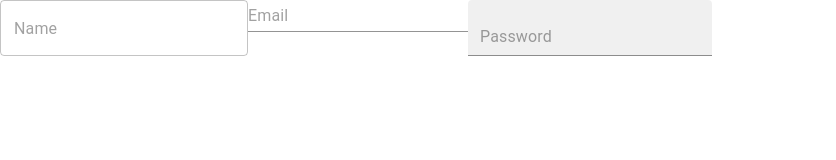
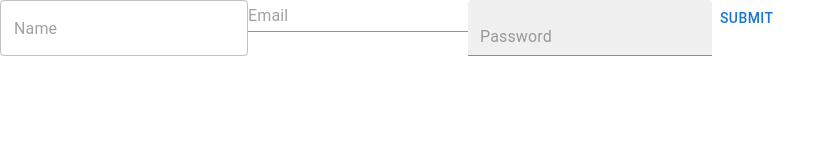
Before and after one commit to donghun-k/keep-learning, a React (Create React App) app: page / in a window 1280 px wide. Shown: the top 160 px of the page, without its empty margins (0-836 px from the left). Built offline with nearby package versions, Linux system fonts and the light colour scheme; the HTML template or start-up script is replaced by a standard one.

Commit message:
저장소 통합

```diff
--- a/src/Test.jsx
+++ b/src/Test.jsx
@@ -1,22 +1,55 @@
-import { TextField, Typography } from '@mui/material';
+import { Button, TextField } from '@mui/material';
 import React from 'react';
 import { useState } from 'react';
 
 const Test = () => {
-  const [name, setName] = useState('');
+  const [inputs, setInputs] = useState({
+    name: '',
+    email: '',
+    password: '',
+  });
+
+  const handleChange = (e) => {
+    setInputs((prevState) => ({
+      ...prevState,
+      [e.target.name]: e.target.value,
+    }));
+  };
+
+  const handleSubmit = (e) => {
+    e.preventDefault();
+    console.log(inputs);
+  };
+
   return (
     <div>
-      <TextField
-        value={name}
-        onChange={(e) => setName(e.target.value)}
-        type='text'
-        placeholder='Name'
-        variant='outlined'
-      />
-      <TextField type='email' placeholder='Email' variant='standard' />
-      <TextField type='password' placeholder='Password' variant='filled' />
-
-      <Typography>{name}</Typography>
+      <form onSubmit={handleSubmit}>
+        <TextField
+          name='name'
+          value={inputs.name}
+          onChange={handleChange}
+          type='text'
+          placeholder='Name'
+          variant='outlined'
+        />
+        <TextField
+          name='email'
+          value={inputs.email}
+          onChange={handleChange}
+          type='email'
+          placeholder='Email'
+          variant='standard'
+        />
+        <TextField
+          name='password'
+          value={inputs.password}
+          onChange={handleChange}
+          type='password'
+          placeholder='Password'
+          variant='filled'
+        />
+        <Button type='submit'>Submit</Button>
+      </form>
     </div>
   );
 };
```
